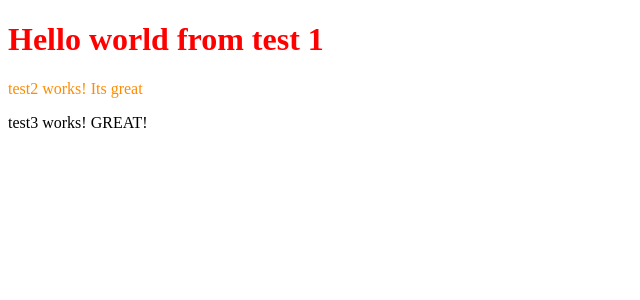
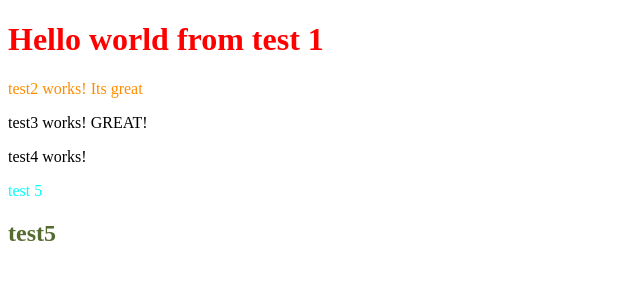
Before and after one commit to PavelNovik/angular-instagram-learning, an Angular app: page / in a window 1280 px wide. Shown: the top 300 px of the page, without its empty margins (0-640 px from the left). Built offline with nearby package versions, Linux system fonts and the light colour scheme.

Commit message:
create some components

```diff
--- a/src/app/app.html
+++ b/src/app/app.html
@@ -1,3 +1,5 @@
 <app-test1/>
 <app-test2/>
 <app-test3/>
+<app-test4/>
+<inst-test5/>
--- a/src/app/app.ts
+++ b/src/app/app.ts
@@ -3,10 +3,12 @@ import { RouterOutlet } from '@angular/router';
 import {Test1Component} from './test1/test1.component';
 import {Test2} from './test2/test2';
 import {Test3} from './test3/test3';
+import {Test4} from './user/components/test4/test4';
+import {Test5} from './test5/test5';
 
 @Component({
   selector: 'app-root',
-  imports: [RouterOutlet, Test1Component, Test2, Test3],
+  imports: [RouterOutlet, Test1Component, Test2, Test3, Test4, Test5],
   templateUrl: './app.html',
   styleUrl: './app.css'
 })
--- /dev/null
+++ b/src/app/test5/test5.html
@@ -0,0 +1 @@
+<p>test5 works!</p>
--- /dev/null
+++ b/src/app/test5/test5.ts
@@ -0,0 +1,20 @@
+import { Component } from '@angular/core';
+
+@Component({
+  selector: 'inst-test5',
+  imports: [],
+  template: `<p class="par">test 5</p>
+  <h2 class="title">test5</h2>
+  `,
+  styles: [`
+  .par {
+    color: aqua;
+  }
+  .title {
+    color: darkolivegreen;
+  }
+  `],
+})
+export class Test5 {
+
+}
--- /dev/null
+++ b/src/app/user/components/test4/test4.html
@@ -0,0 +1 @@
+<p>test4 works!</p>
```
Also changed, not shown: src/app/user/components/test4/test4.ts (added, +11 -0 lines), src/app/test5/test5.css (added), src/app/user/components/test4/test4.css (added).
